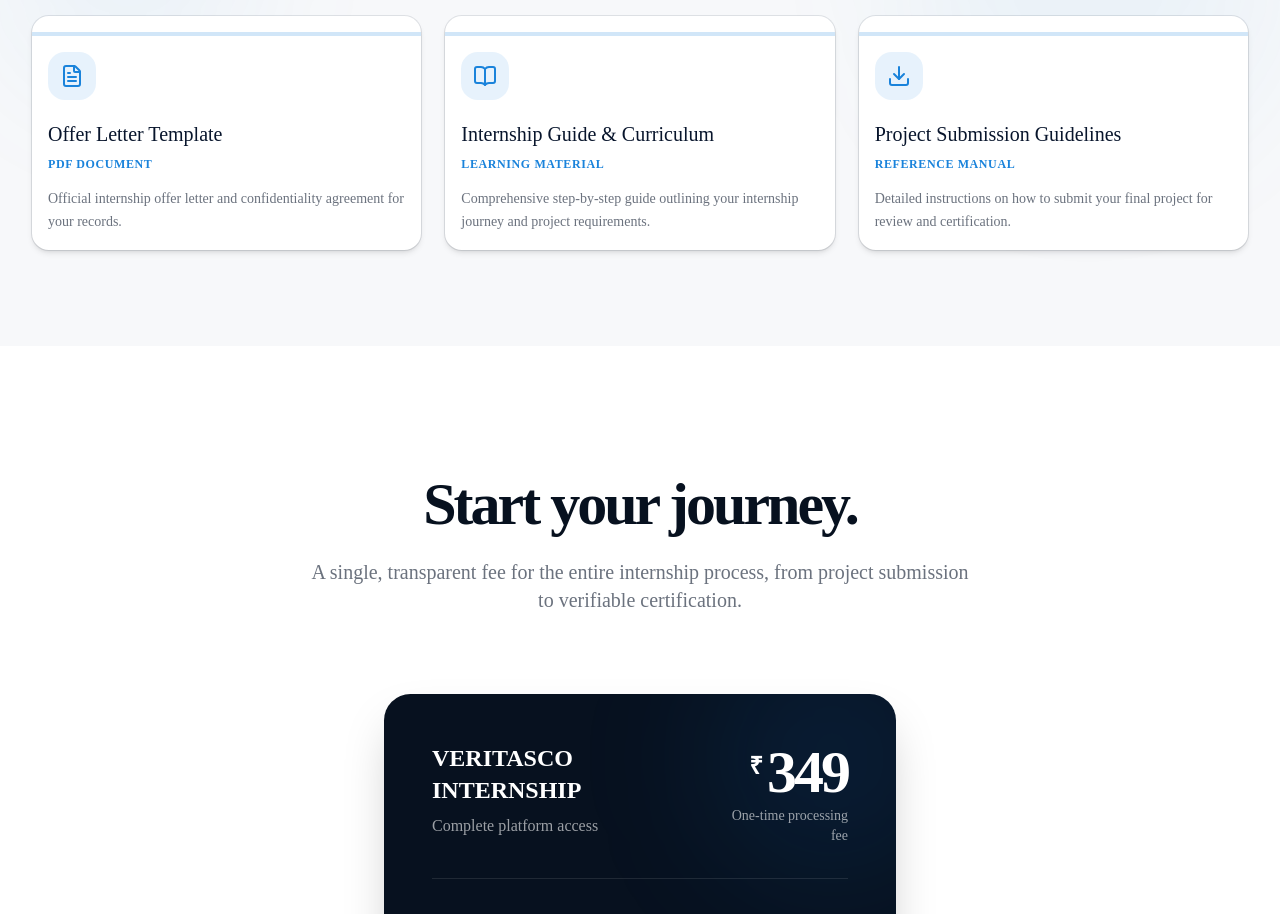
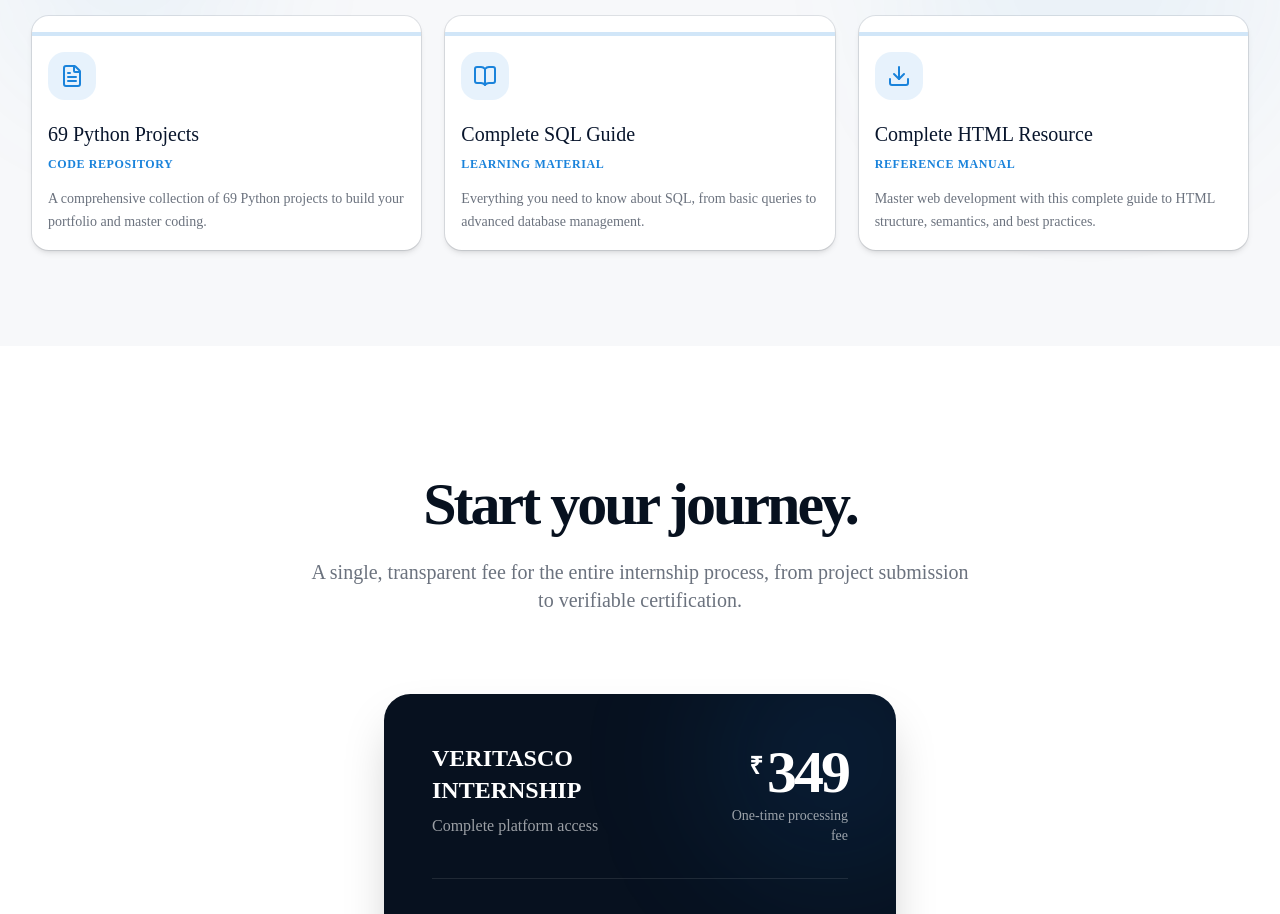
Before and after one commit to rezosnd/INTERNSHIP, a Next.js app: page / in a window 1280 px wide. Shown: the part 5600-6514 px from the top of the page. Built offline with nearby package versions, Linux system fonts and the light colour scheme; no server answers; the database is empty.

Commit message:
feat(resources): update resource titles to Python, SQL, and HTML guides

```diff
--- a/src/app/dashboard/resources/page.tsx
+++ b/src/app/dashboard/resources/page.tsx
@@ -54,22 +54,22 @@
 
   const resources = [
     {
-      title: "VeritasCo Offer Letter Template",
-      description: "Official internship offer letter and confidentiality agreement for your records.",
+      title: "69 Python Projects",
+      description: "A comprehensive collection of 69 Python projects to build your portfolio and master coding.",
       link: "https://drive.google.com/file/d/1p_K5YMhmxD5WnL25g8PN_I6Pd1GWlQUd/view?usp=drivesdk",
-      type: "PDF Document",
+      type: "Code Repository",
       icon: FileText
     },
     {
-      title: "Internship Guide & Curriculum",
-      description: "Comprehensive step-by-step guide outlining your internship journey and project requirements.",
+      title: "Complete SQL Guide",
+      description: "Everything you need to know about SQL, from basic queries to advanced database management.",
       link: "https://drive.google.com/file/d/1KVjo4xzGahx3qYHdx9-zeLO_lhzEs1Xp/view?usp=drivesdk",
       type: "Learning Material",
       icon: BookOpen
     },
     {
-      title: "Project Submission Guidelines",
-      description: "Detailed instructions on how to submit your final project for review and certification.",
+      title: "Complete HTML Resource",
+      description: "Master web development with this complete guide to HTML structure, semantics, and best practices.",
       link: "https://drive.google.com/file/d/13BL6A4D4VReitgPdRiYkQKfF5ux4IS8a/view?usp=drivesdk",
       type: "Reference Manual",
       icon: Download
--- a/src/components/home/ResourceShowcase.tsx
+++ b/src/components/home/ResourceShowcase.tsx
@@ -7,20 +7,20 @@
 export function ResourceShowcase({ feeAmount }: { feeAmount?: number }) {
   const resources = [
     {
-      title: "Offer Letter Template",
-      description: "Official internship offer letter and confidentiality agreement for your records.",
-      type: "PDF Document",
+      title: "69 Python Projects",
+      description: "A comprehensive collection of 69 Python projects to build your portfolio and master coding.",
+      type: "Code Repository",
       icon: FileText
     },
     {
-      title: "Internship Guide & Curriculum",
-      description: "Comprehensive step-by-step guide outlining your internship journey and project requirements.",
+      title: "Complete SQL Guide",
+      description: "Everything you need to know about SQL, from basic queries to advanced database management.",
       type: "Learning Material",
       icon: BookOpen
     },
     {
-      title: "Project Submission Guidelines",
-      description: "Detailed instructions on how to submit your final project for review and certification.",
+      title: "Complete HTML Resource",
+      description: "Master web development with this complete guide to HTML structure, semantics, and best practices.",
       type: "Reference Manual",
       icon: Download
     }
```
